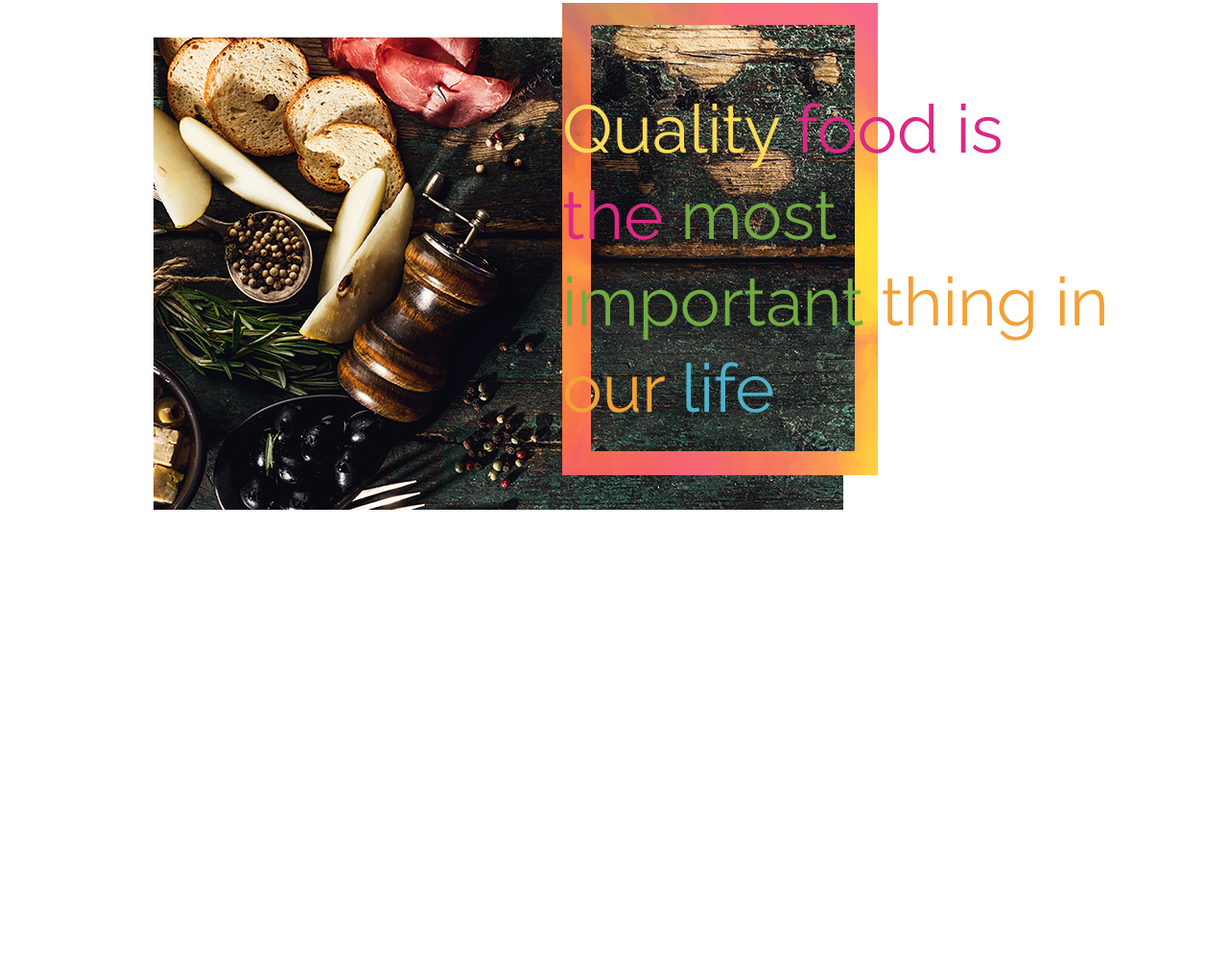
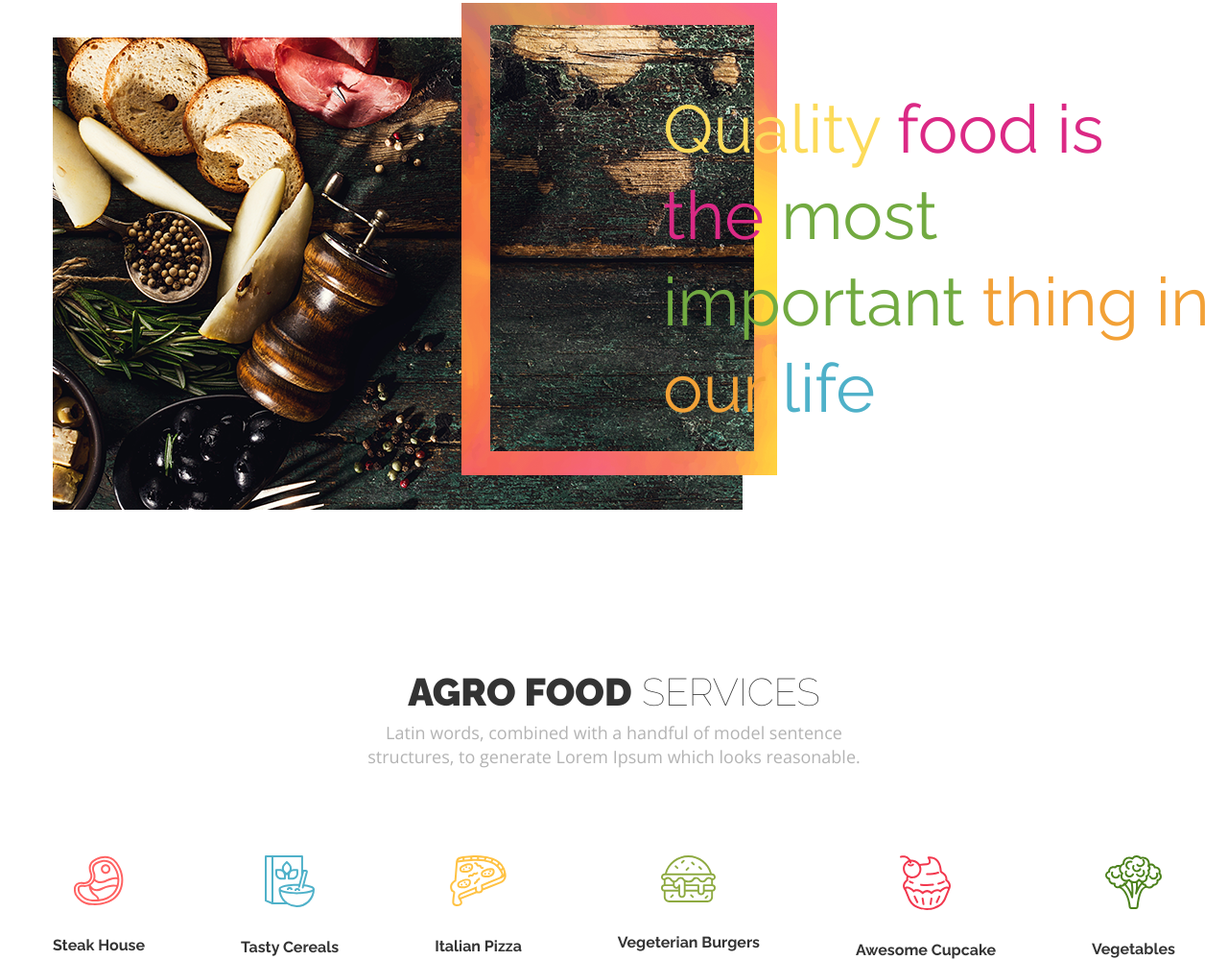
Before and after one commit to dmitriykovalenk0/Organic-Food, a website: page app/index.html in a window 1280 px wide. Shown: the part 1990-2990 px from the top of the page at 96% size. Before the commit the page ends 2604 px from the top, so only its background shows below. Drawn offline with nearby package versions, Linux system fonts and the light colour scheme.

Commit message:
Сделал блок services

```diff
--- a/app/index.html
+++ b/app/index.html
@@ -117,6 +117,59 @@
           </div>
      </section>
 
+     <section class="services">
+          <div class="container">
+               <div class="services__hero hero">
+                    <div class="services__title title">
+                         <span>AGRO FOOD</span>
+                         SERVICES
+                    </div>
+                    <div class="services__posttitle posttitle">
+                         Latin words, combined with a handful of model sentence structures, to generate Lorem Ipsum
+                         which looks reasonable.
+                    </div>
+               </div>
+
+               <div class="services__items">
+                    <div class="services__item">
+                         <img src="img/services-steak.svg"
+                              alt="services-img">
+                         <div>Steak House</div>
+                    </div>
+
+                    <div class="services__item">
+                         <img src="img/services-cereals.svg"
+                              alt="services-img">
+                         <div>Tasty Cereals</div>
+                    </div>
+
+                    <div class="services__item">
+                         <img src="img/services-pizza.svg"
+                              alt="services-img">
+                         <div>Italian Pizza</div>
+                    </div>
+
+                    <div class="services__item">
+                         <img src="img/services-burgers.svg"
+                              alt="services-img">
+                         <div>Vegeterian Burgers</div>
+                    </div>
+
+                    <div class="services__item">
+                         <img src="img/services-cupcake.svg"
+                              alt="services-img">
+                         <div>Awesome Cupcake</div>
+                    </div>
+
+                    <div class="services__item">
+                         <img src="img/services-vegetables.svg"
+                              alt="services-img">
+                         <div>Vegetables</div>
+                    </div>
+               </div>
+          </div>
+     </section>
+
 
      <script src="https://ajax.googleapis.com/ajax/libs/jquery/3.4.1/jquery.min.js"></script>
      <script src="js/libs.min.js"></script>
--- a/app/scss/_global.scss
+++ b/app/scss/_global.scss
@@ -51,3 +51,32 @@ figure {
     margin: 0 auto;
   }
 }
+
+.hero {
+  text-align: center;
+  margin: 0 auto;
+  max-width: 556px;
+
+  .title {
+    font-family: Raleway;
+    color: #333333;
+    font-size: 40px;
+    font-weight: 100;
+    line-height: 50px;
+
+    span {
+      font-weight: 900;
+    }
+  }
+
+  .posttitle {
+    padding-top: 5px;
+
+    color: #b3b3b3;
+    font-family: "Open Sans";
+    font-size: 18px;
+    font-weight: 300;
+    line-height: 25px;
+  }
+
+}
--- /dev/null
+++ b/app/scss/blocks/_services.scss
@@ -0,0 +1,19 @@
+.services__items {
+  margin-top: 90px;
+
+  display: flex;
+  justify-content: space-between;
+}
+
+.services__item {
+  text-align: center;
+
+  div {
+    margin-top: 30px;
+
+    color: #333333;
+    font-family: Raleway;
+    font-size: 16px;
+    font-weight: 700;
+  }
+}
--- a/app/scss/blocks/_slogan.scss
+++ b/app/scss/blocks/_slogan.scss
@@ -1,5 +1,5 @@
 .slogan {
-  padding: 78px 160px;
+  margin: 78px 0 160px;
 }
 
 .slogan__content {
--- a/app/scss/style.scss
+++ b/app/scss/style.scss
@@ -7,6 +7,7 @@
 @import "blocks/header";
 @import "blocks/nav";
 @import "blocks/slogan";
+@import "blocks/services";
 
 
 
```
Also changed, not shown: app/css/style.min.css, app/img/services-burgers.svg (added), app/img/services-cereals.svg (added), app/img/services-cupcake.svg (added), app/img/services-pizza.svg (added), app/img/services-steak.svg (added), app/img/services-vegetables.svg (added).
